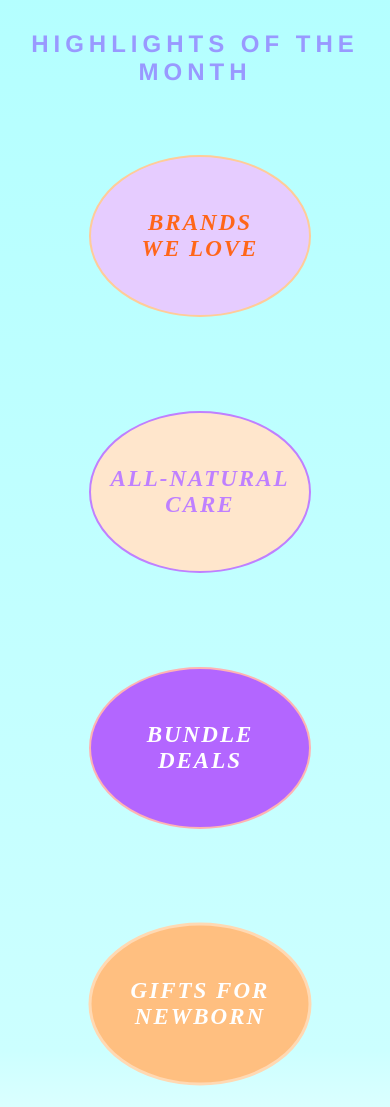
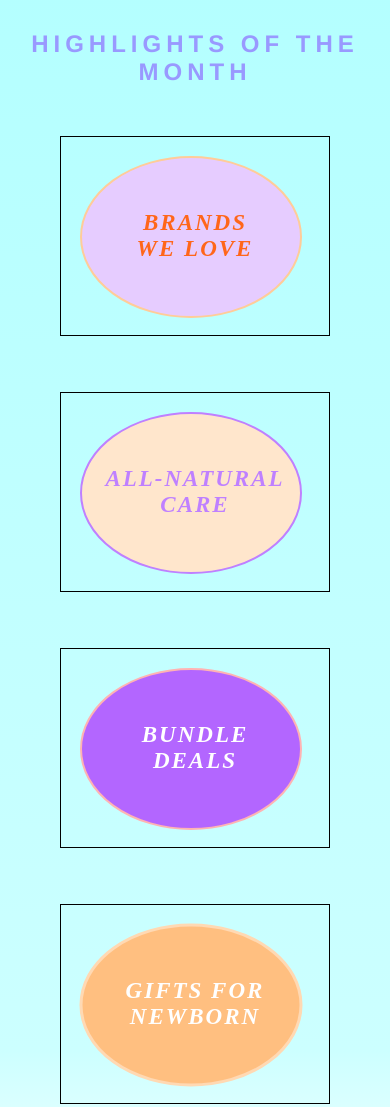
Before and after one commit to diazlp/bayeecare, a plain HTML site: page index.html in a window 390 px wide. Shown: the part 680-1787 px from the top of the page. Drawn offline with Linux system fonts and the light colour scheme.

Commit message:
revision of highlights responsive

```diff
--- a/index.html
+++ b/index.html
@@ -67,36 +67,34 @@
       <div class="highlights-container">
         <h1>HIGHLIGHTS OF THE MONTH</h1>
           <div class="highlights-contents">
-              <div class="highlights-content">
                 <li class="content first">
-                  <svg height="200" width="500">
-                    <ellipse cx="200" cy="100" rx="110" ry="80"
+                  <svg height="200" width="400">
+                    <ellipse cx="130" cy="100" rx="110" ry="80"
                       style="fill:#e6ccff;stroke:#ffcc99;stroke-width:2" />
                       <p>BRANDS </br> WE LOVE</p>
                   </svg>
                 </li>
                 <li class="content second">
                   <svg height="200" width="500">
-                    <ellipse cx="200" cy="100" rx="110" ry="80"
+                    <ellipse cx="130" cy="100" rx="110" ry="80"
                       style="fill:#ffe6cc;stroke:#bf80ff;stroke-width:2" />
                       <p>ALL-NATURAL </br> CARE</p>
                   </svg>
                 </li>
                 <li class="content third">
                   <svg height="200" width="500">
-                    <ellipse cx="200" cy="100" rx="110" ry="80"
+                    <ellipse cx="130" cy="100" rx="110" ry="80"
                       style="fill:#b366ff;stroke:#ffb3b3;stroke-width:2" />
                       <p>BUNDLE </br> DEALS</p>
                   </svg>
                 </li>
                 <li class="content fourth">
                   <svg height="200" width="500">
-                    <ellipse cx="200" cy="100" rx="110" ry="80"
+                    <ellipse cx="130" cy="100" rx="110" ry="80"
                       style="fill:#ffbf80;stroke:#ffd9b3;stroke-width:3" />
                     <p>GIFTS FOR </br> NEWBORN</p>
                   </svg>
                 </li>
-              </div>
           </div>
       </div>
       <div class="brands-wrapper">
--- a/master.css
+++ b/master.css
@@ -223,12 +223,11 @@ header .main-login a {
 .highlights-contents li {
   display: inline-block;
   width: 20%;
+  min-width: 270px;
+
 }
 
 .content {
-  margin-right: 5px;
-  min-width: 400px;
-  width: 100%;
   cursor: pointer;
   transition: 1s;
 }
--- a/responsivecss.css
+++ b/responsivecss.css
@@ -1,7 +1,7 @@
 /* responsive css */
 /* 820-100px responsive */
 
-@media screen and (max-width: 1400px) {
+@media screen and (max-width: 1100px) {
 
   header {
     padding: 0 30px;
@@ -15,9 +15,16 @@
     max-width: 500px;
   }
 
-  .content {
-      width: 50%;
-      display: block;
+  svg {
+    border: 1px solid black;
+  }
+
+  .highlights-contents li {
+
+  }
+
+  .highlights-container {
+    height: 700px;
   }
 
    .about-sec p {
@@ -52,7 +59,7 @@
 
 /* 500-819 px responsive */
 
-@media screen and (max-width: 819px) {
+@media screen and (max-width: 800px) {
 
   header {
     padding: 0 10px;
@@ -84,10 +91,6 @@
 
   .banner-product {
     max-width: 400px;
-  }
-
-  .highlights-container {
-    height: 1200px;
   }
 
 
@@ -151,10 +154,6 @@
     max-width: 350px;
   }
 
-  .highlights-container {
-    height: 1100px;
-  }
-
   .about-sec p {
     font-size: 3vh;
   }
@@ -209,3 +208,11 @@
   }
 
 }
+
+@media screen and (max-width:540px) {
+
+  .highlights-container {
+    height: 1100px;
+  }
+
+}
```
